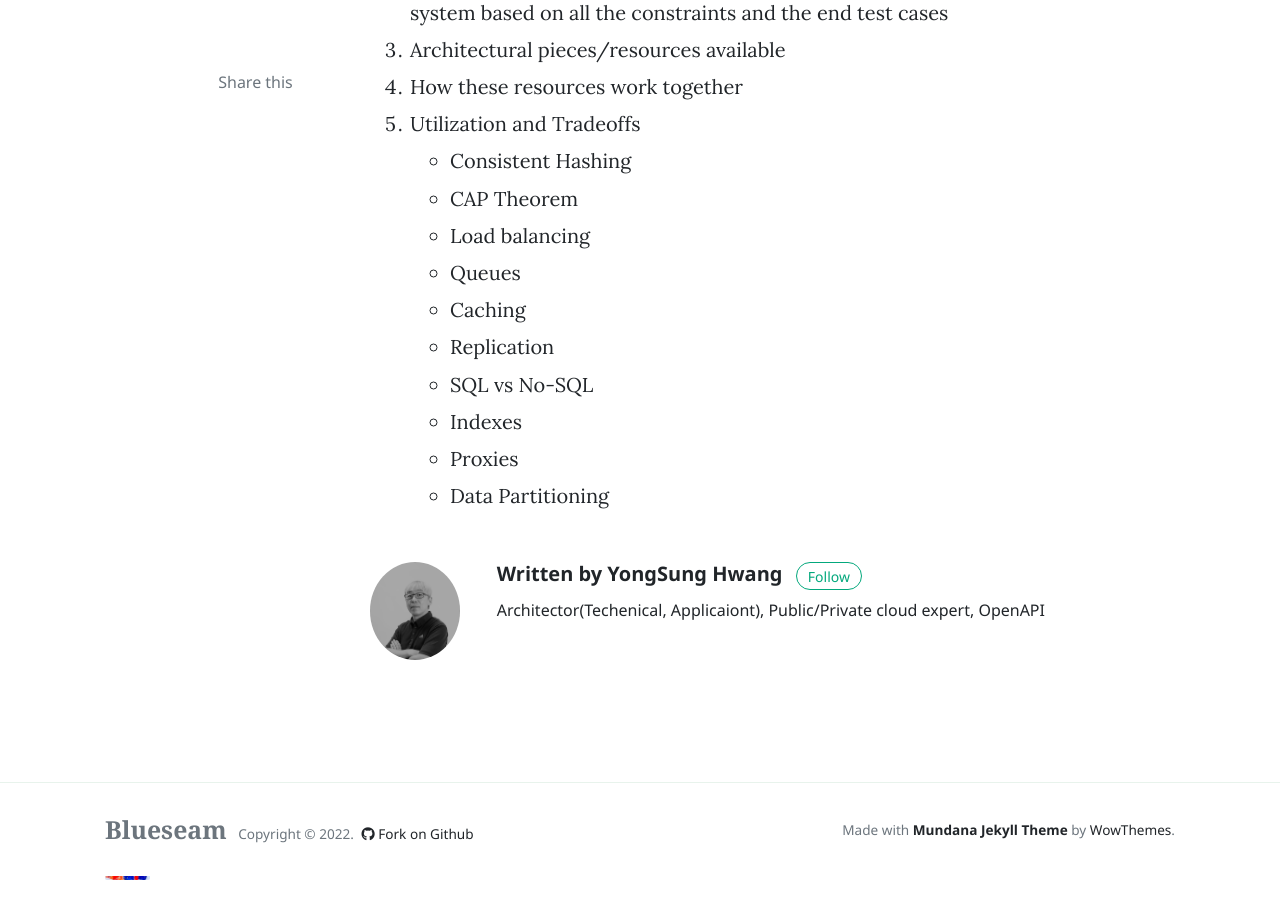
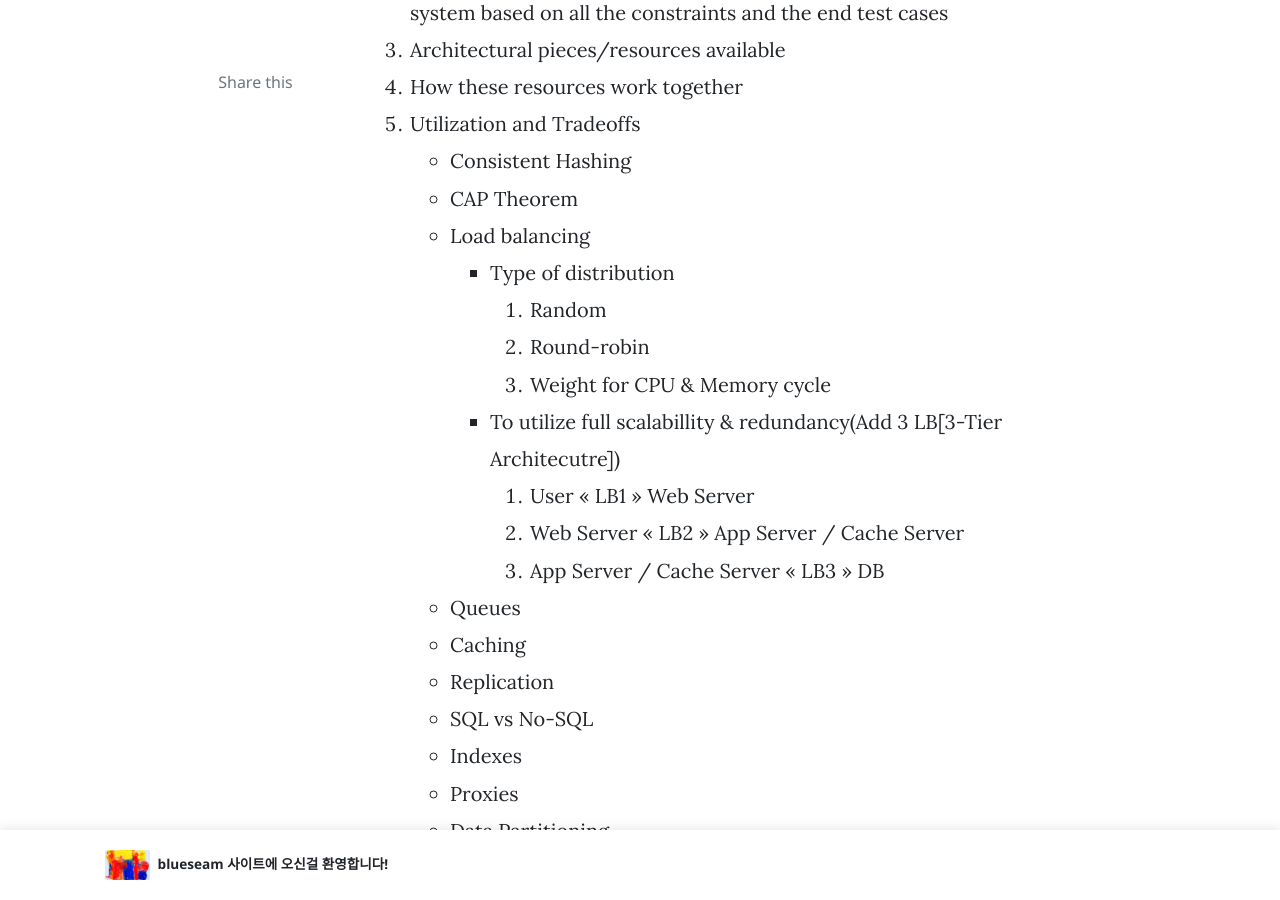
Before and after one commit to blueseam/blueseam.github.io, a Jekyll site: the page built from _posts/2022-01-03-system-design.md, in a window 1280 px wide and 900 px high, scrolled down 829 px. Built offline with Jekyll 4.4.1, drawn with Linux system fonts in a browser that asks for light colours; nearby versions of some CDN libraries; comment, search, counter and statistics services are not loaded.

Commit message:
Update 2022-01-03-system-design.md

```diff
--- a/_posts/2022-01-03-system-design.md
+++ b/_posts/2022-01-03-system-design.md
@@ -17,6 +17,14 @@
    - Consistent Hashing
    - CAP Theorem
    - Load balancing
+     - Type of distribution
+       1. Random
+       2. Round-robin
+       3. Weight for CPU & Memory cycle
+     - To utilize full scalabillity & redundancy(Add 3 LB[3-Tier Architecutre])
+       1. User << LB1 >> Web Server
+       2. Web Server << LB2 >> App Server / Cache Server
+       3. App Server / Cache Server << LB3 >> DB
    - Queues
    - Caching
    - Replication
```
